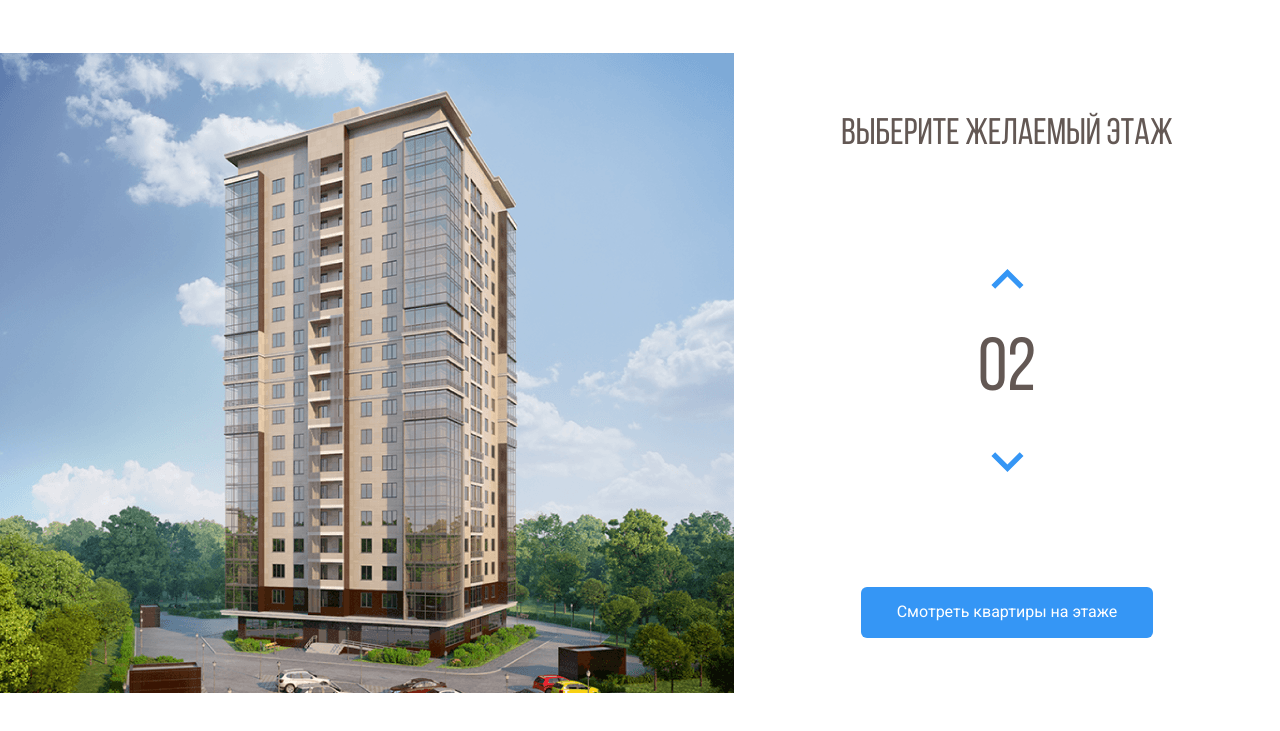
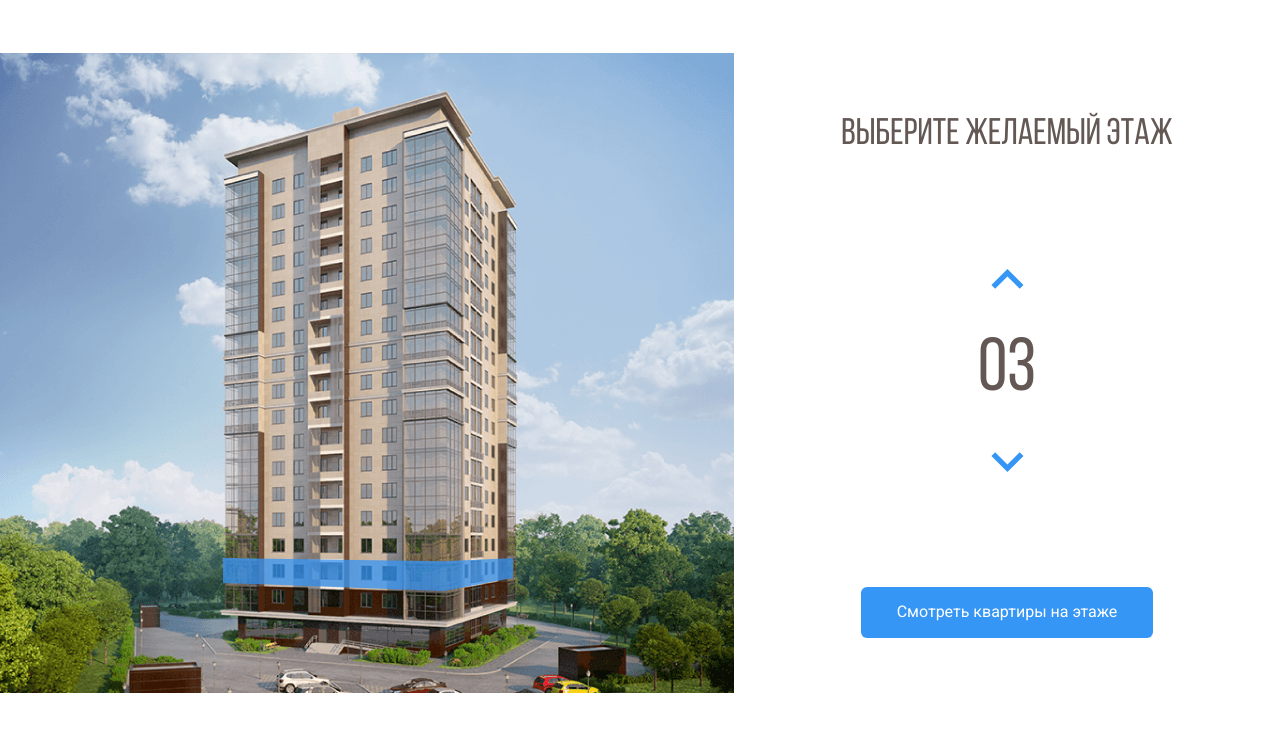
Before and after one commit to BrooksPMA/htmlcssinrensiv-melody, a plain HTML site: page index.html in a window 1280 px wide. Both pictures are taken after a click on the button 1007 px from the left and 350 px from the top of the page. Shown: the part 69-800 px from the top of the page. Drawn offline with nearby package versions, Linux system fonts and the light colour scheme.

Commit message:
added js counter

```diff
--- a/css/style.css
+++ b/css/style.css
@@ -175,3 +175,7 @@ body {
 .footer-info-text:last-child {
   margin-right: 0;
 }
+
+path.current-floor {
+  opacity: 1;
+}
--- a/index.html
+++ b/index.html
@@ -55,23 +55,38 @@
           </pattern>
           <image id="image0" width="740" height="640" xlink:href="img/home.png" />
         </defs>
-        <path d="M222 531L442.8 539L512 525.3V547L443.5 566.7L222 555.7V531Z" fill="#3595F6" fill-opacity="0.75" />
-        <path d="M223 530V505L443.3 508.3L513 505V525L443.7 538L223 530Z" fill="#3595F6" fill-opacity="0.75" />
-        <path d="M223 504V479H444H513V502L445 509L223 504Z" fill="#3595F6" fill-opacity="0.75" />
-        <path d="M223 480V455L444.3 451.3L512 458V480H444" fill="#3595F6" fill-opacity="0.75" />
-        <path d="M223 454V428L444.5 424.7L513 435.7V457L444 450.3L223 454Z" fill="#3595F6" fill-opacity="0.75" />
-        <path d="M222 427V403.3L443 391L514 414V435.3L443 423L222 427Z" fill="#3595F6" fill-opacity="0.75" />
-        <path d="M222 405V380L444.2 363.7L514 392.3V413L443.7 391.3L222 405Z" fill="#3595F6" fill-opacity="0.75" />
-        <path d="M222 380V355L444.5 334.7L514 371.3V392L442 363.3L222 380Z" fill="#3595F6" fill-opacity="0.75" />
-        <path d="M222 354V330L445 305.3L514 349.3V371L444.7 333L222 354Z" fill="#3595F6" fill-opacity="0.75" />
-        <path d="M222 329V305L444.5 276.3L514 327.3V348L443.7 305.7L222 329Z" fill="#3595F6" fill-opacity="0.75" />
-        <path d="M221 305V281L443.3 248L514 307.3V327L444 276.3L221 305Z" fill="#3595F6" fill-opacity="0.75" />
-        <path d="M222 280V256L443.2 221L513 285V306L444.3 247.7L222 280Z" fill="#3595F6" fill-opacity="0.75" />
-        <path d="M222 256V231L444.3 193L513 263.3V284L444 220L222 256Z" fill="#3595F6" fill-opacity="0.75" />
-        <path d="M222 230V205L442.8 161.3L513 240.3V263L444 189.7L222 230Z" fill="#3595F6" fill-opacity="0.75" />
-        <path d="M223 206V181L443 133L513 218V241L442.3 161.7L223 206Z" fill="#3595F6" fill-opacity="0.75" />
-        <path d="M222 181V156L441.8 104L513 196.3V219L443.3 132.7L222 181Z" fill="#3595F6" fill-opacity="0.75" />
-        <path d="M222 156V130L444 73.3L513 175V196L443.7 104.3L222 156Z" fill="#3595F6" fill-opacity="0.75" />
+        <path data-floor="02" d="M222 531L442.8 539L512 525.3V547L443.5 566.7L222 555.7V531Z" fill="#3595F6"
+          fill-opacity="0.75" />
+        <path data-floor="03" d="M223 530V505L443.3 508.3L513 505V525L443.7 538L223 530Z" fill="#3595F6"
+          fill-opacity="0.75" />
+        <path data-floor="04" d="M223 504V479H444H513V502L445 509L223 504Z" fill="#3595F6" fill-opacity="0.75" />
+        <path data-floor="05" d="M223 480V455L444.3 451.3L512 458V480H444" fill="#3595F6" fill-opacity="0.75" />
+        <path data-floor="06" d="M223 454V428L444.5 424.7L513 435.7V457L444 450.3L223 454Z" fill="#3595F6"
+          fill-opacity="0.75" />
+        <path data-floor="07" d="M222 427V403.3L443 391L514 414V435.3L443 423L222 427Z" fill="#3595F6"
+          fill-opacity="0.75" />
+        <path data-floor="08" d="M222 405V380L444.2 363.7L514 392.3V413L443.7 391.3L222 405Z" fill="#3595F6"
+          fill-opacity="0.75" />
+        <path data-floor="09" d="M222 380V355L444.5 334.7L514 371.3V392L442 363.3L222 380Z" fill="#3595F6"
+          fill-opacity="0.75" />
+        <path data-floor="10" d="M222 354V330L445 305.3L514 349.3V371L444.7 333L222 354Z" fill="#3595F6"
+          fill-opacity="0.75" />
+        <path data-floor="11" d="M222 329V305L444.5 276.3L514 327.3V348L443.7 305.7L222 329Z" fill="#3595F6"
+          fill-opacity="0.75" />
+        <path data-floor="12" d="M221 305V281L443.3 248L514 307.3V327L444 276.3L221 305Z" fill="#3595F6"
+          fill-opacity="0.75" />
+        <path data-floor="13" d="M222 280V256L443.2 221L513 285V306L444.3 247.7L222 280Z" fill="#3595F6"
+          fill-opacity="0.75" />
+        <path data-floor="14" d="M222 256V231L444.3 193L513 263.3V284L444 220L222 256Z" fill="#3595F6"
+          fill-opacity="0.75" />
+        <path data-floor="15" d="M222 230V205L442.8 161.3L513 240.3V263L444 189.7L222 230Z" fill="#3595F6"
+          fill-opacity="0.75" />
+        <path data-floor="16" d="M223 206V181L443 133L513 218V241L442.3 161.7L223 206Z" fill="#3595F6"
+          fill-opacity="0.75" />
+        <path data-floor="17" d="M222 181V156L441.8 104L513 196.3V219L443.3 132.7L222 181Z" fill="#3595F6"
+          fill-opacity="0.75" />
+        <path data-floor="18" d="M222 156V130L444 73.3L513 175V196L443.7 104.3L222 156Z" fill="#3595F6"
+          fill-opacity="0.75" />
       </svg>
 
     </div>
@@ -135,7 +150,9 @@
      -->
   </footer>
   <!-- /.footer -->
-  <script src="main.js"></script>
+  <script src="https://code.jquery.com/jquery-3.6.0.min.js"
+    integrity="sha256-/xUj+3OJU5yExlq6GSYGSHk7tPXikynS7ogEvDej/m4=" crossorigin="anonymous"></script>
+  <script src="js/main.js"></script>
 </body>
 
 </html>
--- /dev/null
+++ b/js/main.js
@@ -0,0 +1,33 @@
+$(document).ready(function () {
+  var currentFloor = 2;
+  var floorPath = $(".home-image path");
+  var counterUp = $(".counter-up");
+  var counterDown = $(".counter-down");
+  floorPath.on("mouseover", function () {
+    currentFloor = $(this).attr("data-floor");
+    $(".counter").text(currentFloor);
+  });
+
+  counterUp.on("click", function () {
+    if (currentFloor < 18) {
+      currentFloor++;
+      usNumber();
+    }
+  });
+  counterDown.on("click", function () {
+    if (currentFloor > 2) {
+      currentFloor--;
+      usNumber();
+    }
+  });
+
+  let usNumber = function () {
+    usCurrentFloor = currentFloor.toLocaleString("en-US", {
+      minimumIntegerDigits: 2,
+      useGrouping: false,
+    });
+    $(".counter").text(usCurrentFloor);
+    floorPath.removeClass("current-floor");
+    $(`[data-floor=${usCurrentFloor}]`).toggleClass("current-floor");
+  };
+});
```
Also changed, not shown: main.js (deleted).
